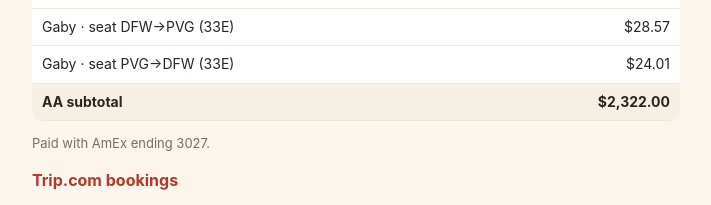
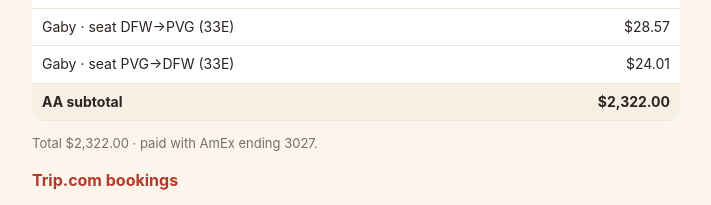
Before and after one commit to lfdiaz/cn-tr1p-n22, a plain HTML site: page index.html in a window 1280 px wide. Shown: the part 5302-5507 px from the top of the page, without its empty margins (284-995 px from the left). Drawn offline with Linux system fonts and the light colour scheme.

Commit message:
aa total text

```diff
--- a/index.html
+++ b/index.html
@@ -75,7 +75,7 @@ footer{text-align:center;color:var(--mute);font-size:12px;padding:20px}
 <h2 id="cost">Full cost breakdown</h2>
 <h3 style="color:var(--red);font-size:16px">American Airlines · <span class="conf" data-c="NREWIS">NREWIS</span></h3>
 <table id="aa"></table>
-<p class="small">Paid with AmEx ending 3027.</p>
+<p class="small">Total $2,322.00 · paid with AmEx ending 3027.</p>
 <h3 style="color:var(--red);font-size:16px">Trip.com bookings</h3>
 <table id="ct"></table>
 <h3 style="color:var(--red);font-size:16px">Totals</h3>
```
